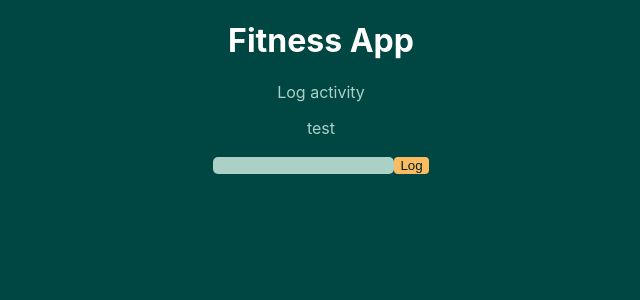
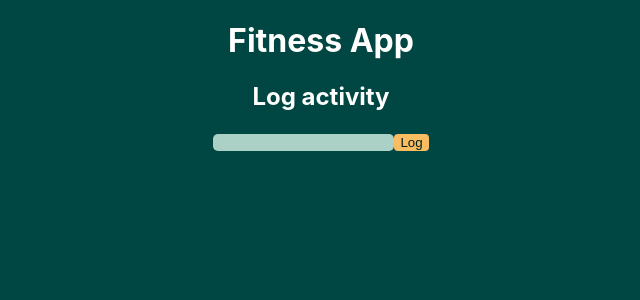
Before and after one commit to BrooklynP/FitnessApp, a React (Create React App) app: page /activity in a window 1280 px wide. Shown: the top 300 px of the page, without its empty margins (319-959 px from the left). Built offline with nearby package versions, Linux system fonts and the light colour scheme.

Commit message:
data now persists in local storage

```diff
--- a/src/pages/ActivityLog.jsx
+++ b/src/pages/ActivityLog.jsx
@@ -4,13 +4,15 @@ import CreateActivityLogEntry from '../components/createActivityLogEntry';
 class ActivityLogPage extends React.Component {
     constructor(props) {
         super(props);
-        this.state = {activityLog: ["test"]}
+        let storedActivityLog = JSON.parse(localStorage.getItem("activities")) || []
+        this.state = {activityLog: storedActivityLog}
     }
 
     addActivityLog = (activityDesc) => {
         let activities = this.state.activityLog;
         activities.push(activityDesc);
         this.setState({...this.state, activityLog: activities})
+        localStorage.setItem("activities", JSON.stringify(activities));
     }
 
     createActivityLog(){
@@ -25,7 +27,7 @@ class ActivityLogPage extends React.Component {
     render() {
         return (
             <div>
-                <p>Log activity</p>
+                <h2>Log activity</h2>
                 <div>
                     {this.createActivityLog()}
                 </div>
```
